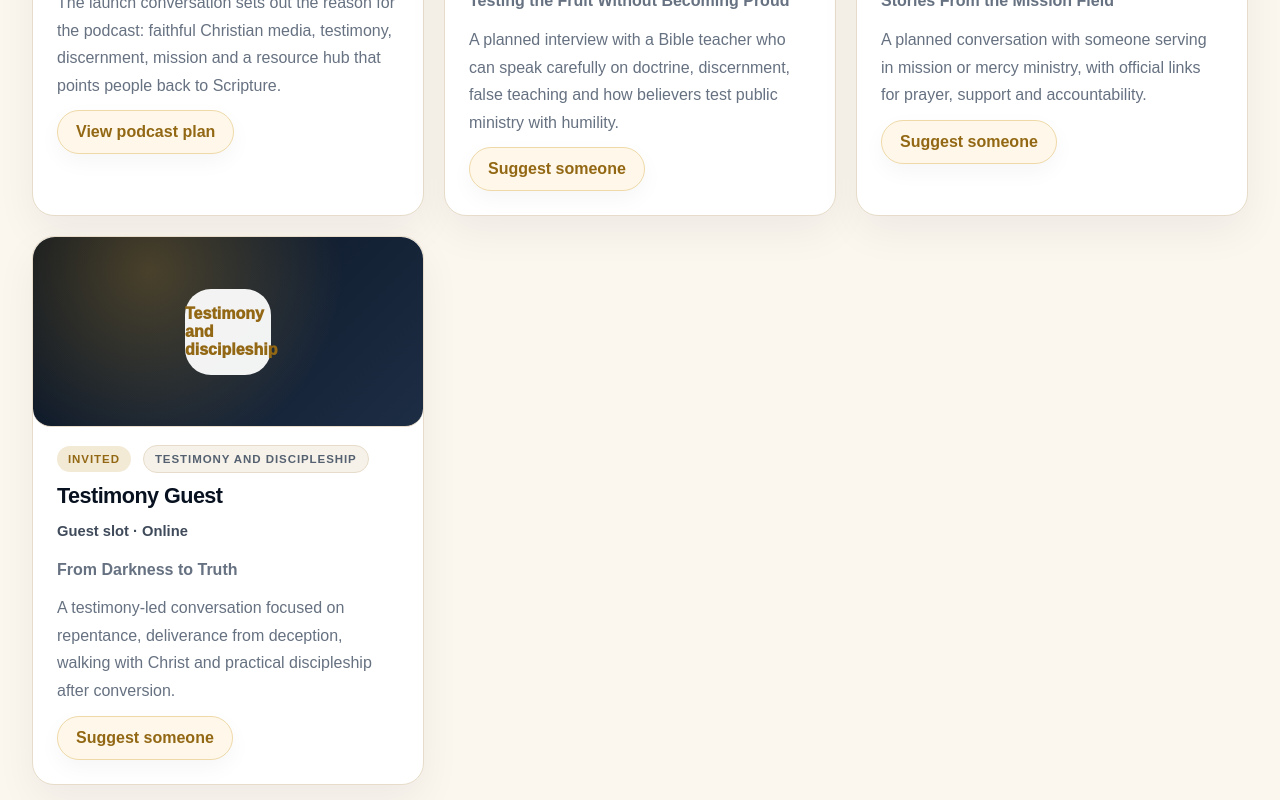
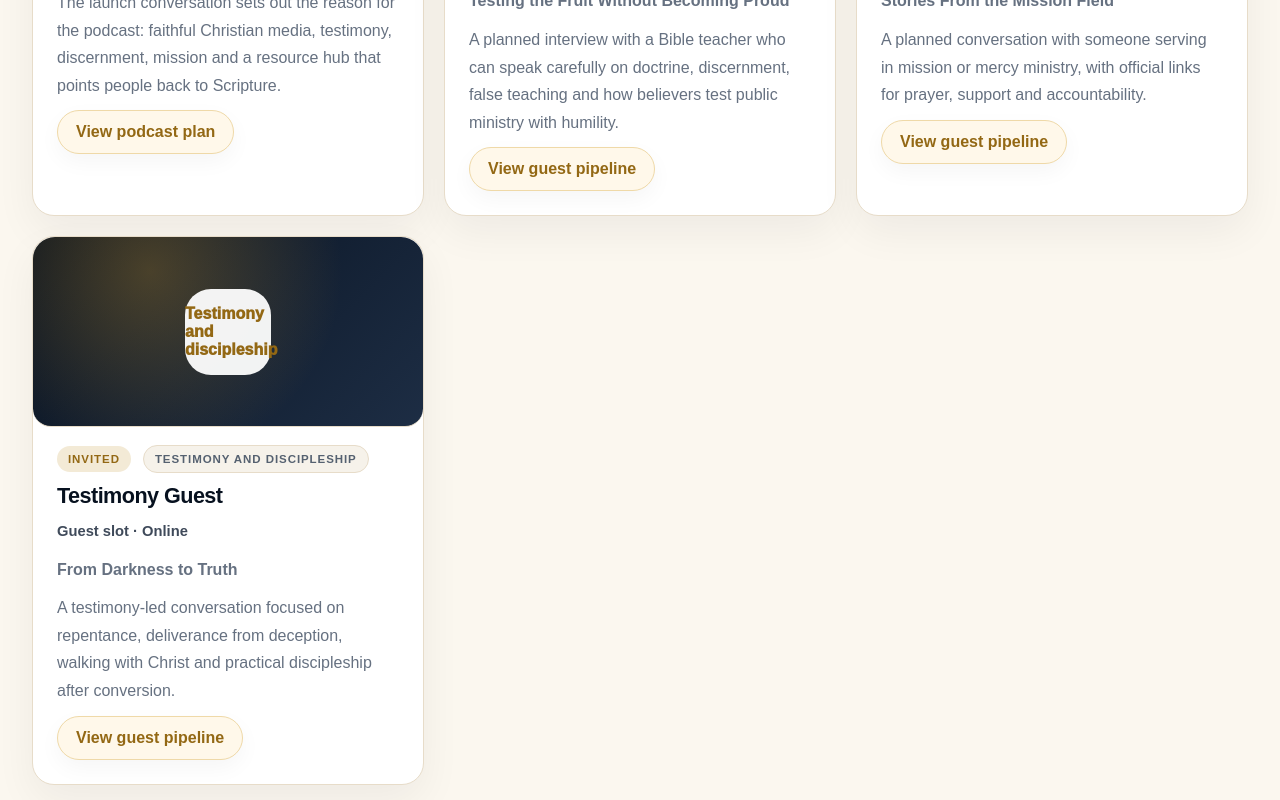
Before and after one commit to dakande85-bit/the-true-remnant-network, a Next.js app: page /guests in a window 1280 px wide. Shown: the part 1080-1880 px from the top of the page. Built offline with nearby package versions, Linux system fonts and the light colour scheme.

Commit message:
Remove submit links from guest data

```diff
--- a/src/data/guests.ts
+++ b/src/data/guests.ts
@@ -35,7 +35,7 @@ export const guestProfiles: GuestProfile[] = [
     status: "Researching",
     episodeTitle: "Testing the Fruit Without Becoming Proud",
     summary: "A planned interview with a Bible teacher who can speak carefully on doctrine, discernment, false teaching and how believers test public ministry with humility.",
-    links: [{ label: "Suggest someone", href: "/submit" }]
+    links: [{ label: "View guest pipeline", href: "/guests" }]
   },
   {
     id: "missionary-slot",
@@ -46,7 +46,7 @@ export const guestProfiles: GuestProfile[] = [
     status: "Researching",
     episodeTitle: "Stories From the Mission Field",
     summary: "A planned conversation with someone serving in mission or mercy ministry, with official links for prayer, support and accountability.",
-    links: [{ label: "Suggest someone", href: "/submit" }]
+    links: [{ label: "View guest pipeline", href: "/guests" }]
   },
   {
     id: "testimony-slot",
@@ -57,6 +57,6 @@ export const guestProfiles: GuestProfile[] = [
     status: "Invited",
     episodeTitle: "From Darkness to Truth",
     summary: "A testimony-led conversation focused on repentance, deliverance from deception, walking with Christ and practical discipleship after conversion.",
-    links: [{ label: "Suggest someone", href: "/submit" }]
+    links: [{ label: "View guest pipeline", href: "/guests" }]
   }
 ];
```
